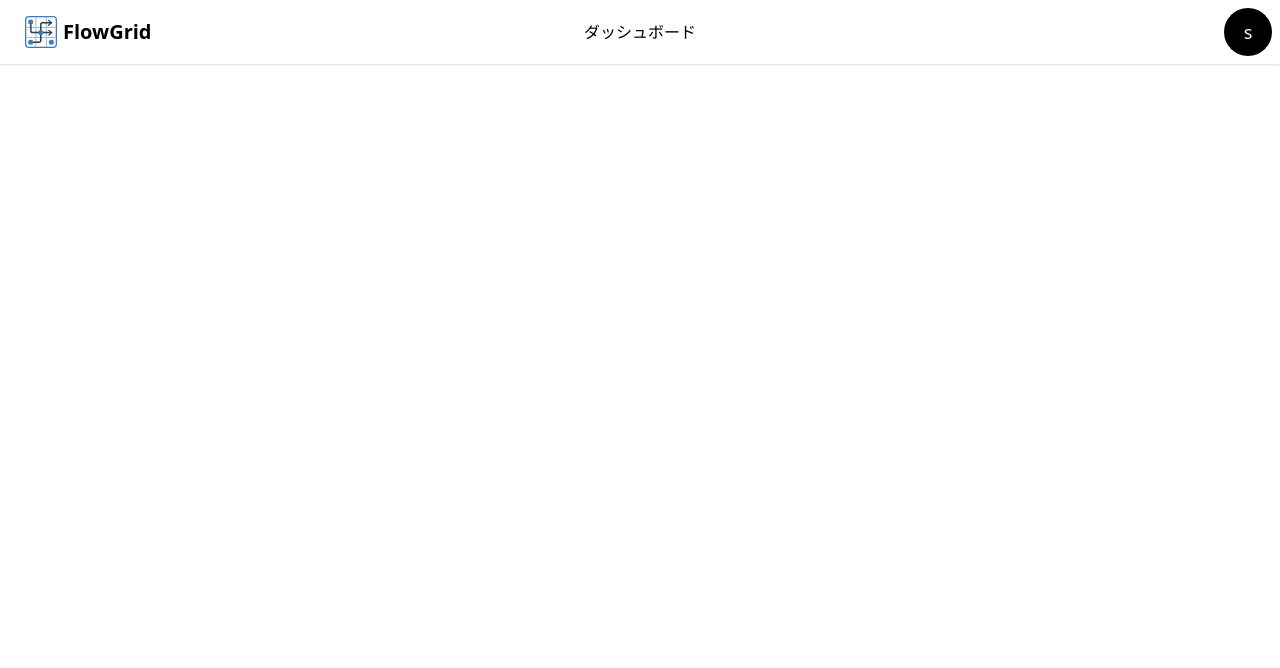
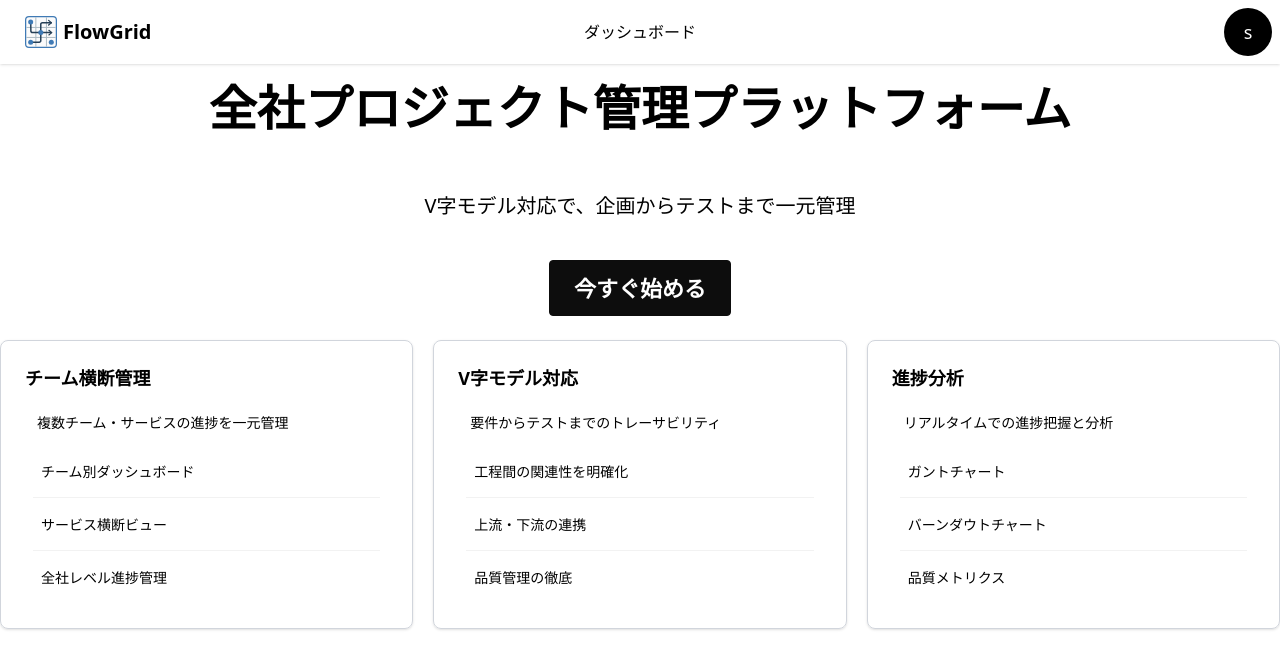
Before and after one commit to sintaro-katuta/FlowGrid, a SvelteKit app in the folder front/: page / in a window 1280 px wide. Shown: the top 668 px of the page. Built offline with nearby package versions, Linux system fonts and the light colour scheme.

Commit message:
トップ画面作成

```diff
--- a/front/src/components/Header.svelte
+++ b/front/src/components/Header.svelte
@@ -5,9 +5,11 @@
       <p class="text-black text-xl">FlowGrid</p>
     </a>
   </div>
+  {#if user}
   <div class="navbar-center hidden lg:flex">
     <a href="/dashboard" class="link link-hover">ダッシュボード</a>
   </div>
+  {/if}
   <div class="navbar-end">
     {#if user}
       <div class="avatar avatar-placeholder">
--- a/front/src/routes/+page.svelte
+++ b/front/src/routes/+page.svelte
@@ -1,4 +1,65 @@
 <Header></Header>
+
+<div class="container mx-auto">
+  <div class="flex flex-col gap-5 justify-center items-center">
+    <p class="text-5xl font-bold p-5">全社プロジェクト管理プラットフォーム</p>
+    <p class="text-xl p-5">V字モデル対応で、企画からテストまで一元管理</p>
+    <button class="btn btn-primary btn-xl">今すぐ始める</button>
+  </div>
+  <div class="flex gap-5 py-6">
+    <div class="card w-full border border-gray-300 shadow">
+      <div class="card-body">
+        <div class="card-title">チーム横断管理</div>
+        <ul class="list">
+          <li class="p-3">複数チーム・サービスの進捗を一元管理</li>
+          <li class="list-row">
+            チーム別ダッシュボード
+          </li>
+          <li class="list-row">
+            サービス横断ビュー
+          </li>
+          <li class="list-row">
+            全社レベル進捗管理
+          </li>
+        </ul>
+      </div>
+    </div>
+    <div class="card w-full border border-gray-300 shadow">
+      <div class="card-body">
+        <div class="card-title">V字モデル対応</div>
+        <ul class="list">
+          <li class="p-3">要件からテストまでのトレーサビリティ</li>
+          <li class="list-row">
+            工程間の関連性を明確化
+          </li>
+          <li class="list-row">
+            上流・下流の連携
+          </li>
+          <li class="list-row">
+            品質管理の徹底
+          </li>
+        </ul>
+      </div>
+    </div>
+    <div class="card w-full border border-gray-300 shadow">
+      <div class="card-body">
+        <div class="card-title">進捗分析</div>
+        <ul class="list">
+          <li class="p-3">リアルタイムでの進捗把握と分析</li>
+          <li class="list-row">
+            ガントチャート
+          </li>
+          <li class="list-row">
+            バーンダウトチャート
+          </li>
+          <li class="list-row">
+            品質メトリクス
+          </li>
+        </ul>
+      </div>
+    </div>
+  </div>
+</div>
 
 <script>
 import "../app.css";
```
